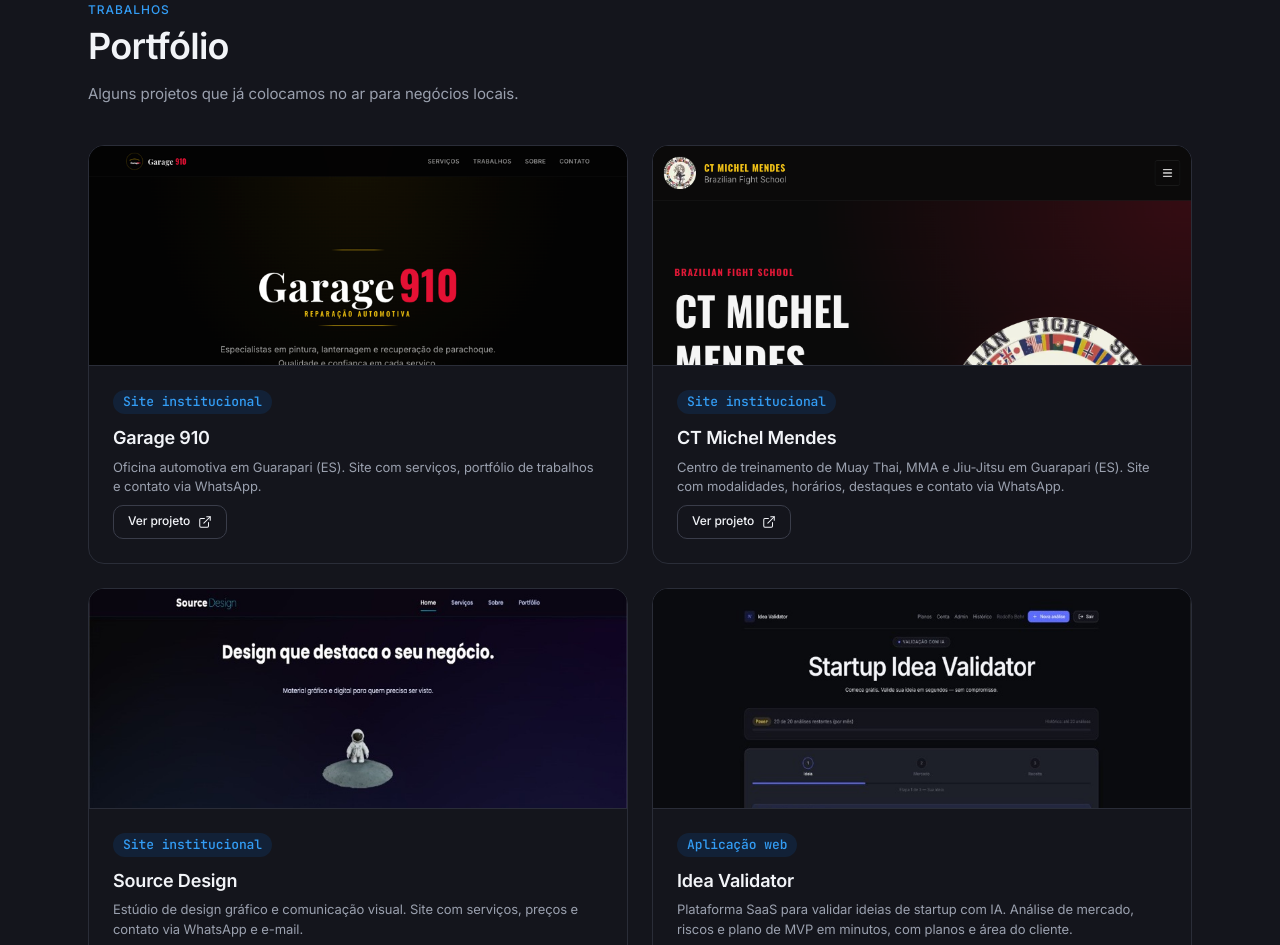
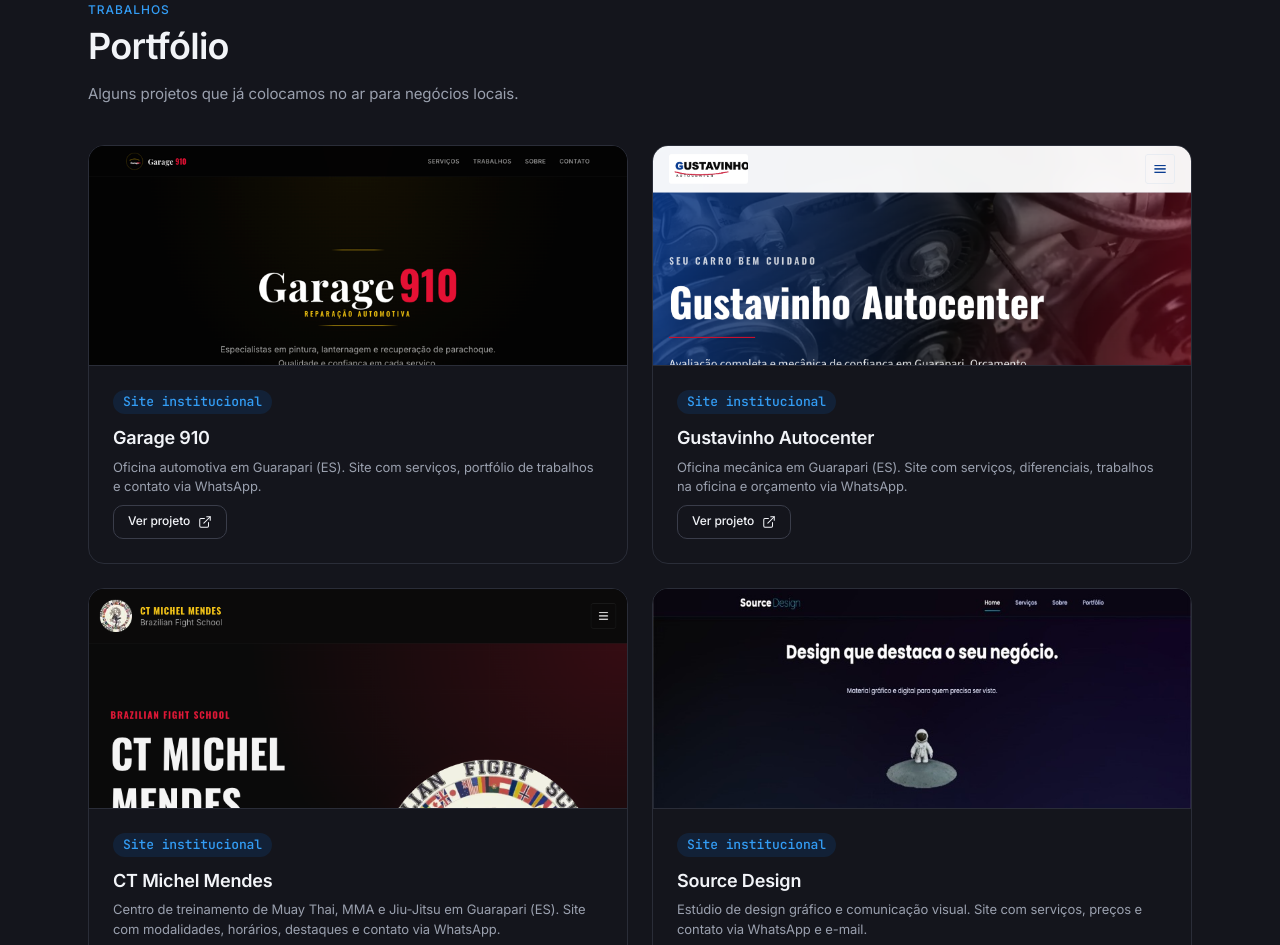
Before and after one commit to RodoxCB/vitrine-digital, a plain HTML site: page index.html in a window 1280 px wide. Shown: the part 3308-4253 px from the top of the page. Drawn offline with Linux system fonts and the light colour scheme.

Commit message:
Adiciona Gustavinho Autocenter ao portfólio.
Inclui card e captura de tela da oficina mecânica em Guarapari.

Co-authored-by: Cursor <cursoragent@cursor.com>

```diff
--- a/index.html
+++ b/index.html
@@ -355,6 +355,22 @@
             </div>
           </article>
 
+          <!-- Gustavinho Autocenter — projeto real -->
+          <article class="portfolio-card card">
+            <a href="https://gustavinho-autocenter.vercel.app/" class="portfolio-card__preview" target="_blank" rel="noopener noreferrer" aria-label="Ver projeto Gustavinho Autocenter">
+              <img src="assets/portfolio/gustavinho-autocenter.png" alt="Captura de tela do site Gustavinho Autocenter" class="portfolio-card__thumb" width="800" height="500" loading="lazy">
+            </a>
+            <div class="portfolio-card__body">
+              <span class="chip">Site institucional</span>
+              <h3 class="title-md">Gustavinho Autocenter</h3>
+              <p class="body-sm">Oficina mecânica em Guarapari (ES). Site com serviços, diferenciais, trabalhos na oficina e orçamento via WhatsApp.</p>
+              <a href="https://gustavinho-autocenter.vercel.app/" class="btn btn--secondary btn--sm portfolio-card__link" target="_blank" rel="noopener noreferrer">
+                Ver projeto
+                <svg width="14" height="14" viewBox="0 0 24 24" fill="none" stroke="currentColor" stroke-width="1.75" stroke-linecap="round" stroke-linejoin="round" aria-hidden="true"><path d="M15 3h6v6"/><path d="M10 14 21 3"/><path d="M18 13v6a2 2 0 0 1-2 2H5a2 2 0 0 1-2-2V8a2 2 0 0 1 2-2h6"/></svg>
+              </a>
+            </div>
+          </article>
+
           <!-- CT Michel Mendes — projeto real -->
           <article class="portfolio-card card">
             <a href="https://ct-michel-mendes.vercel.app/" class="portfolio-card__preview" target="_blank" rel="noopener noreferrer" aria-label="Ver projeto CT Michel Mendes">
```
Also changed, not shown: assets/portfolio/gustavinho-autocenter.png (added).
